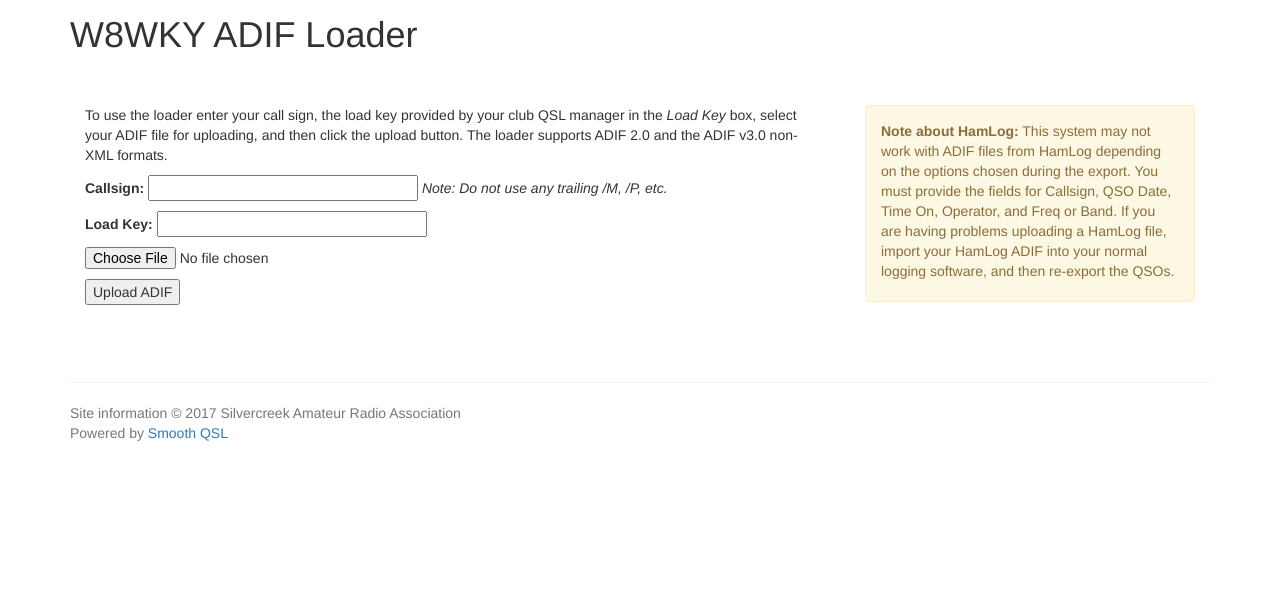
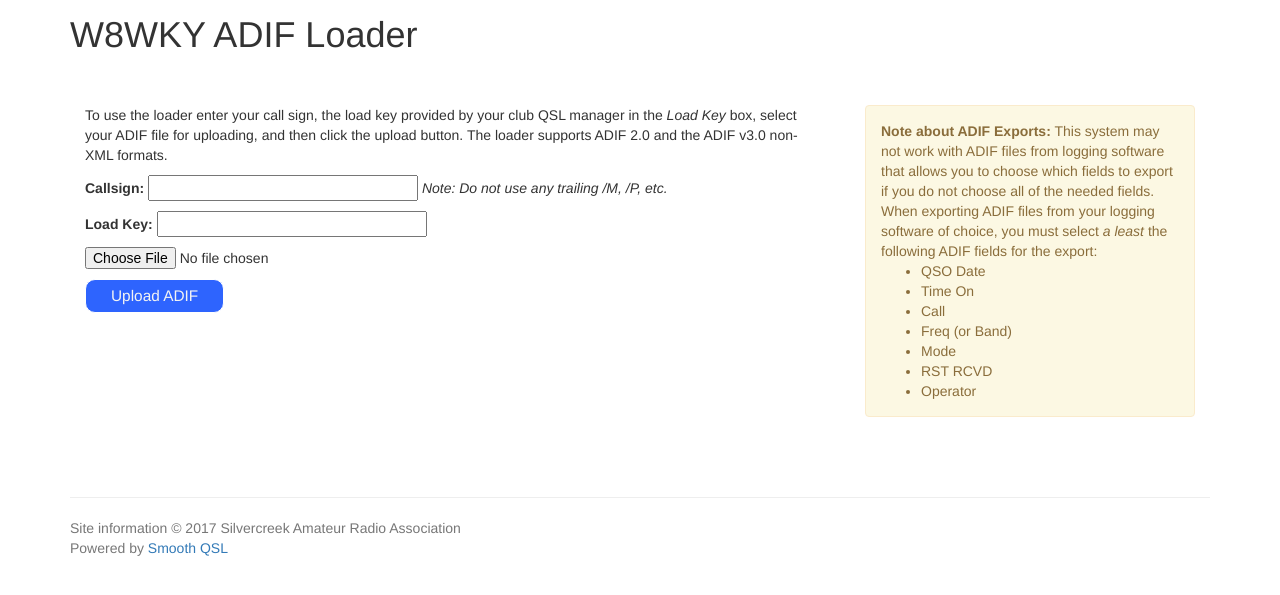
Before and after one commit to jxmx/smooth-qsl, a PHP site: page /load/index.php in a window 1280 px wide. Shown: the part 55-650 px from the top of the page. Run offline with PHP 8.4, Linux system fonts and the light colour scheme.

Commit message:
HTML/CSS and text direction improvements

```diff
--- a/css/qsl.css
+++ b/css/qsl.css
@@ -13,9 +13,45 @@ body {
 }
 
 .table-hover > thead > tr > th {
-  background-color: #43B3AE;
+  background-color: #2E64FE;
+  color:#f3f3f3;
+  padding: 5px 25px;
+  font-size:1.1em;
 }
 
+.table-hover > thead > tr > th#thle {
+  border-radius: 10px 0px 0px 10px;
+  -moz-border-radius: 10px 0px 0px 10px;
+  -webkit-border-radius: 10px 0px 0px 10px;
+}
+
+.table-hover > thead > tr > th#thre {
+  border-radius: 0px 10px 10px 0px;
+  -moz-border-radius: 0px 10px 10px 0px;
+  -webkit-border-radius: 0px 10px 10px 0px;
+}
+
+.table-hover > tbody > tr > td {
+  padding: 5px 25px;
+.}
+
 .table-hover > tbody > tr:hover {
-  background-color: #FADA5E;
+  background-color: #E6E6E6;
 }
+
+input#submit {
+  cursor:pointer; /*forces the cursor to change to a hand when the button is hovered*/
+  padding:5px 25px; /*add some padding to the inside of the button*/
+  background:#2e64fe; /*the colour of the button*/
+  border:1px solid #ffffff; /*required or the default border for the browser will appear*/
+  /*give the button curved corners, alter the size as required*/
+  -moz-border-radius: 10px;
+  -webkit-border-radius: 10px;
+  border-radius: 10px;
+  /*style the text*/
+  color:#f3f3f3;
+  font-size:1.1em;
+}
+input#submit:hover, input#submit:focus {
+  background-color :#0431b4; /*make the background a little darker*/
+}
--- a/load/index.php
+++ b/load/index.php
@@ -62,20 +62,29 @@ limitations under the License.
 						<p><b>Callsign:</b> <input type="text" size="30" name="csign" /> <i>Note: Do not use any trailing /M, /P, etc.</i></p>
 						<p><b>Load Key:</b> <input type="text" size="30" name="loadkey" /></p>
 						<p><input type="file" name="adiffile" id="adiffile" /></p>
-						<p><input type="submit" value="Upload ADIF" name="submit"></p>
+						<p><input type="submit" value="Upload ADIF" name="submit" id="submit"></p>
 						</form>
 					</div>
 				</div>
 				<div class="col-md-4">
 					<div class="qsl">
 						<div class="alert alert-warning">
-						<p><strong>Note about HamLog:</strong> This system may not work
-						with ADIF files from HamLog depending on the options
-						chosen during the export. You must provide the fields for
-						Callsign, QSO Date, Time On, Operator, and Freq or Band. If
-						you are having problems uploading a HamLog file, import your
-						HamLog ADIF into your normal logging software, and
-						then re-export the QSOs.<p>
+						<p><strong>Note about ADIF Exports:</strong> This system may not work
+						with ADIF files from logging software that allows you to choose
+						which fields to export if you do not choose all of the
+						needed fields. When exporting ADIF files from your
+						logging software of choice, you must select <i>a least</i>
+						the following ADIF fields for the export:
+						<ul>
+						<li>QSO Date</li>
+						<li>Time On</li>
+						<li>Call</li>
+						<li>Freq (or Band)</li>
+						<li>Mode</li>
+						<li>RST RCVD</li>
+						<li>Operator</li>
+						</ul>
+						</p>
 						</div>
 					</div>
 				</div>
--- a/load/qsladifloadcommit.php
+++ b/load/qsladifloadcommit.php
@@ -142,7 +142,7 @@ if( $conn->query($sql) === false ){
 	goto end;
 }
 
-printf("<p class=\"lead\">Thanks for your submission, %s. These QSOs have been saved.", $csign);
+printf("<p class=\"lead\">Thanks for your submission, %s. These QSOs have been saved. You may either close this window or <a href=\"index.php\">load another ADIF</a>.", $csign);
 printf("<p>Transaction ID: %s</p>", $transid);
 end:
 $conn->close();
--- a/load/qsladifloader.php
+++ b/load/qsladifloader.php
@@ -87,14 +87,14 @@ if( !is_uploaded_file($_FILES['adiffile']['tmp_name'])){
 			<table class="table table-striped table-hover">
 			<thead>
 				<tr>
-					<th>Date</th>
+					<th id="thle">Date</th>
 					<th>Time</th>
 					<th>Call</th>
 					<th>Freq</th>
 					<th>Band</th>
 					<th>Mode</th>
 					<th>RST</th>
-					<th>Operator</th>
+					<th id="thre">Operator</th>
 				</tr>
 			</thead>
 			<tbody>
@@ -173,7 +173,7 @@ if( $conn->query($sql) === true ){
 				<input type="hidden" name="transid" value="<?php echo $transid; ?>">
 				<input type="hidden" name="csign" value="<?php echo $csign; ?>">
 				<input type="hidden" name="loadkey" value="<?php echo $load_key; ?>">
-				<input type="submit" name="submit" value="Commit QSOs">
+				<input id="submit" type="submit" name="submit" value="Commit QSOs">
 				</form>
 <?php
 } else {
```
Also changed, not shown: qslfetch.php (+9 -4 lines).
